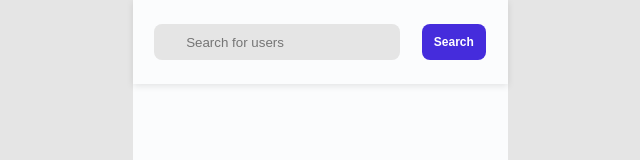
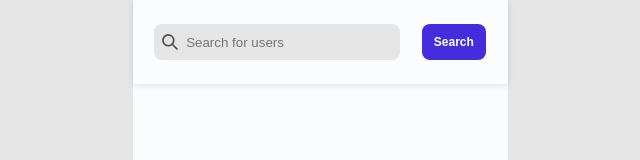
Before and after one commit to Swor71/github-search, a React (Create React App) app: page / in a window 1280 px wide. Shown: the top 160 px of the page, without its empty margins (320-960 px from the left). Built offline with nearby package versions, Linux system fonts and the light colour scheme.

Commit message:
Add search icon to input field

```diff
--- a/src/components/HeaderComponent/Input/Input.tsx
+++ b/src/components/HeaderComponent/Input/Input.tsx
@@ -1,5 +1,17 @@
+/* eslint-disable global-require */
 import React, { useState } from 'react';
 import styled from 'styled-components';
+import searchIcon from '../../../assets/icons/search-icon.png';
+
+const StyledInputWrapper = styled.div`
+  position: relative;
+`;
+
+const StyledSearchIcon = styled.img`
+  position: absolute;
+  left: 8px;
+  top: 10px;
+`;
 
 const StyledInput = styled.input`
   width: 246px;
@@ -8,6 +20,10 @@ const StyledInput = styled.input`
   background: #e5e5e5;
   border: none;
   padding-left: 32px;
+
+  &:focus {
+    outline: none;
+  }
 `;
 
 export const Input: React.FC = () => {
@@ -17,5 +33,10 @@ export const Input: React.FC = () => {
     setUserName(target.value);
   };
 
-  return <StyledInput onChange={handleInputChange} placeholder='Search for users' />;
+  return (
+    <StyledInputWrapper>
+      <StyledSearchIcon src={searchIcon} alt='search-icon' />
+      <StyledInput onChange={handleInputChange} placeholder='Search for users' />
+    </StyledInputWrapper>
+  );
 };
```
Also changed, not shown: src/assets/icons/search-icon.png (added).
